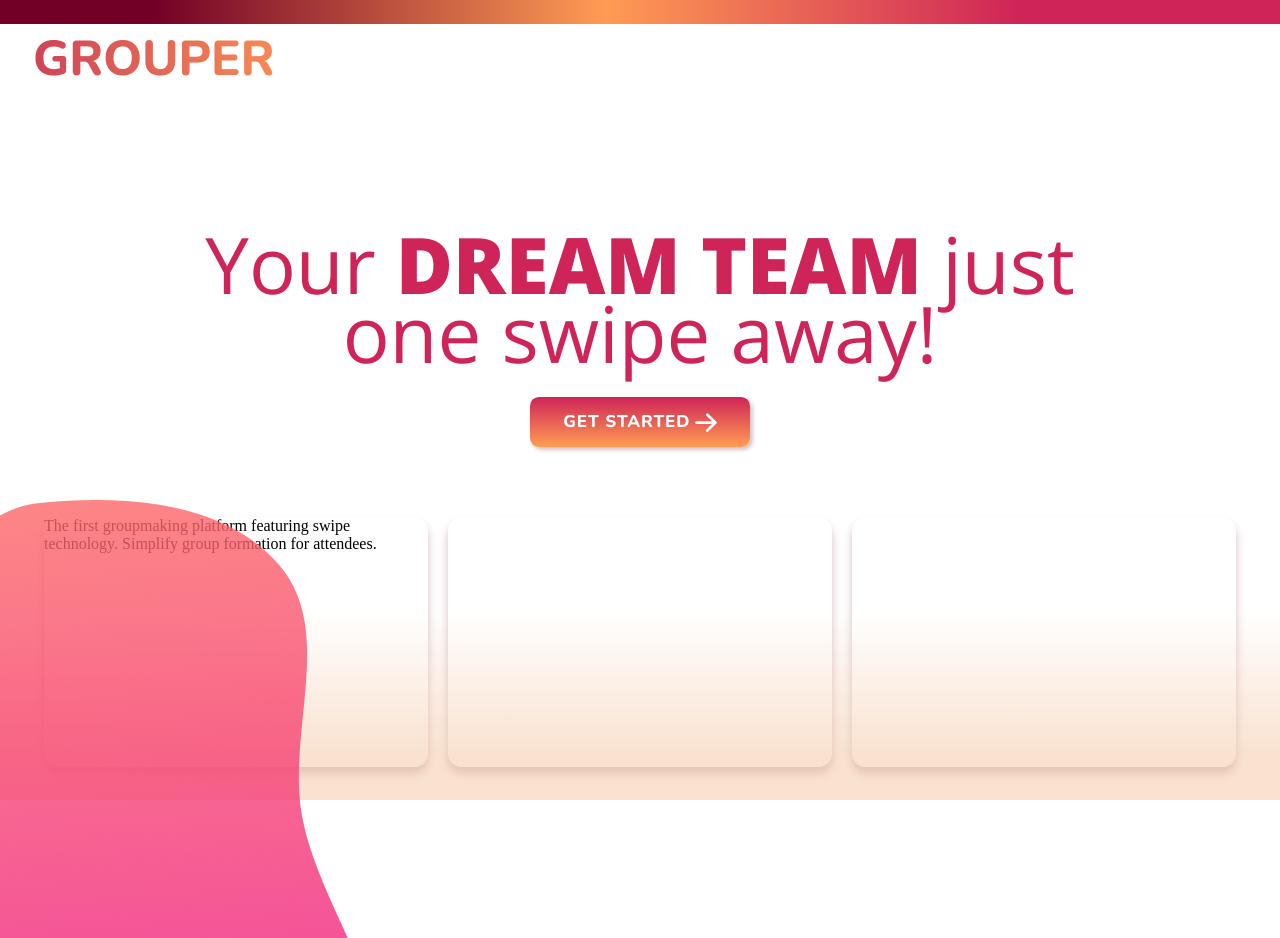
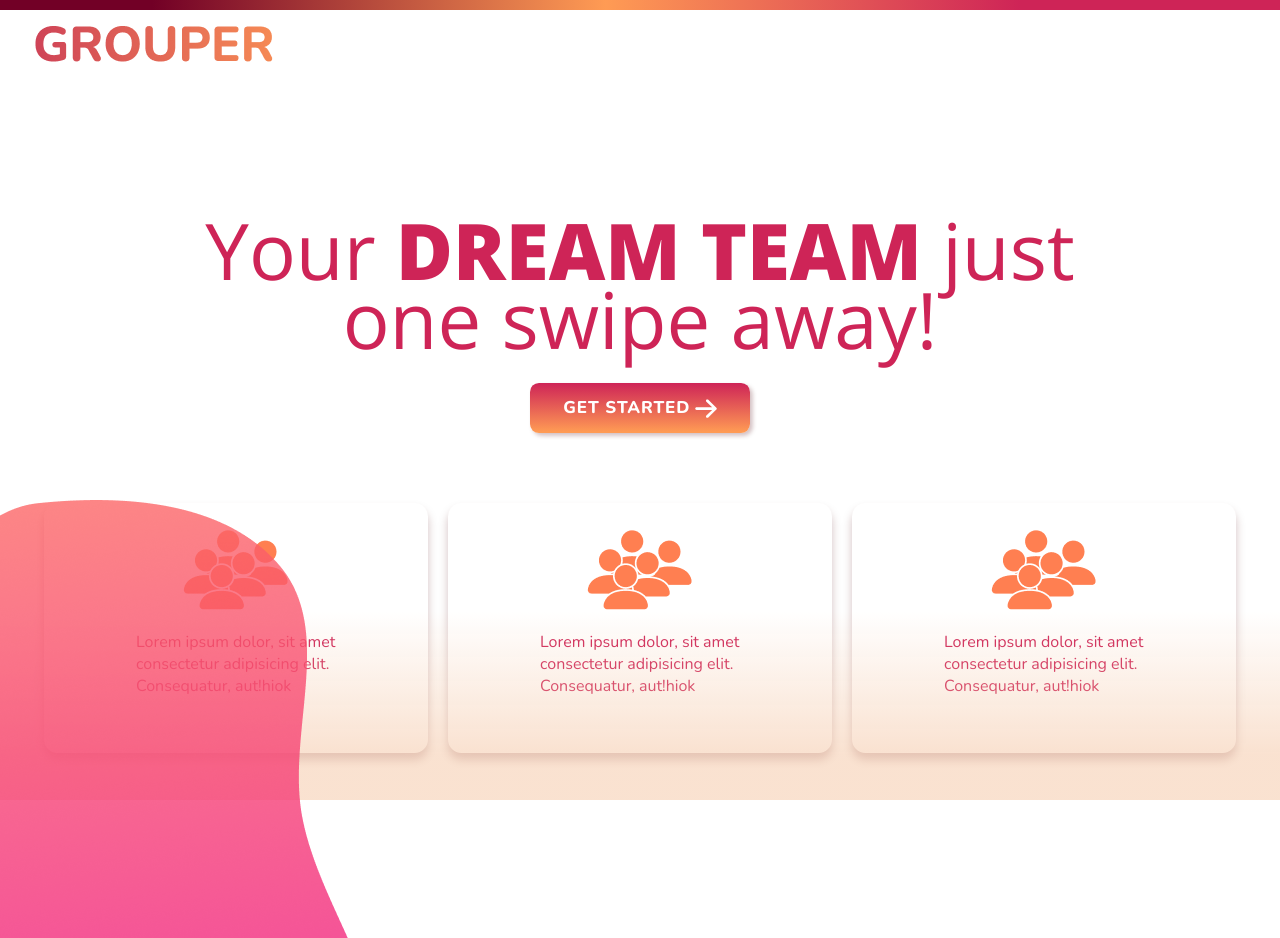
Before and after one commit to MJAlconcel8/GROUPERHackThe6IX, a React (Create React App) app: page / in a window 1280 px wide. Shown: the top 938 px of the page. Built offline with nearby package versions, Linux system fonts and the light colour scheme.

Commit message:
landing page cards

```diff
--- a/src/Pages/Landing.js
+++ b/src/Pages/Landing.js
@@ -5,9 +5,10 @@ import blob2 from "../images/blob2.png"
 import arrow from "../images/arrow.svg"
 import grouperText from "../images/GROUPER.png"
 import { motion } from "framer-motion";
+import bunchofpeople from "../images/bunchofpeople.png"
 
 export default function Landing() {
-
+    const contentA = ["Lorem ipsum dolor, sit amet consectetur adipisicing elit. Consequatur, aut!", "hi", "ok"];
 
     return (
         <>
@@ -32,16 +33,16 @@ export default function Landing() {
                 </motion.div>
                 <div className="cards">
                     <LandingCard
-                        graphic=""
-                        content="The first groupmaking platform featuring swipe technology. Simplify group formation for attendees."
+                        graphic={bunchofpeople}
+                        content={contentA}
                     />
                     <LandingCard
-                        graphic=""
-                        content=""
+                        graphic={bunchofpeople}
+                        content={contentA}
                     />
                     <LandingCard
-                        graphic=""
-                        content=""
+                        graphic={bunchofpeople}
+                        content={contentA}
                     />
                 </div>
             </div>
--- a/src/components/LandingCard.js
+++ b/src/components/LandingCard.js
@@ -1,6 +1,7 @@
 export default function LandingCard(props) {
     return (
         <div className="landing-card">
+            <img src={props.graphic} alt="graphic" className="card-image"></img>
             <div className="card-text">{props.content}</div>
         </div>
     )
--- a/src/index.css
+++ b/src/index.css
@@ -6,7 +6,7 @@
 }
 
 .web-header {
-	height: 24px;
+	height: 10px;
 	background: linear-gradient(
 		270deg,
 		#ce2457 20.26%,
@@ -84,7 +84,6 @@
 	height: 250px;
 }
 
-
 .cards {
 	display: flex;
 	gap: 20px;
@@ -110,3 +109,22 @@
 	display: flex;
 	gap: 5px;
 }
+
+.landing-card {
+    display: flex;
+    flex-direction: column;
+    align-items: center;
+    gap: 20px;
+}
+
+.card-text {
+	font-weight: 400;
+    font-family: 'Nunito';
+	font-size: 24;
+    color: #CE2457;
+    width: 200px;
+}
+
+.card-image {
+    margin-top: 25px;
+}
```
Also changed, not shown: src/images/bunchofpeople.png (added). Lines whose indentation alone changed are shown as unchanged.
